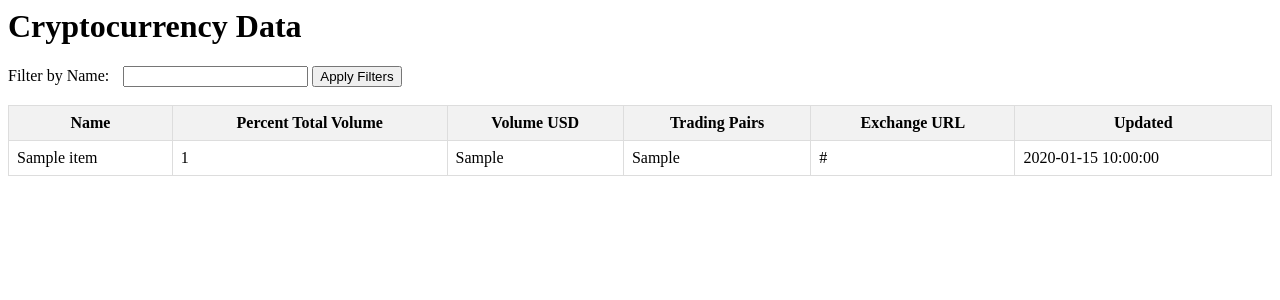
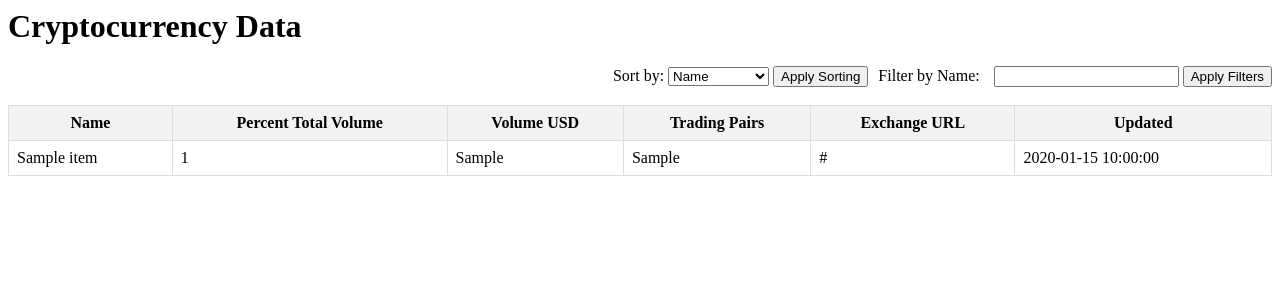
Before and after one commit to PBehari/ptc-cryptocurrency-app, a Flask app: template app/templates/index.html in a window 1280 px wide. Shown: the top 300 px of the page. Run offline with Flask 3, Linux system fonts and the light colour scheme; the template is opened without the code that fills it: most values are stand-ins (such as "Sample title", 1, 10 or a date in 2020).

Commit message:
Add sort and filters, convert timestamp to datetime

```diff
--- a/app/main.py
+++ b/app/main.py
@@ -8,7 +8,7 @@ from api import cryptocurrency, filter_cryptocurrency, sort_cryptocurrency
 app = Flask(__name__)
 
 # Route to render the data in HTML template
-@app.route('/home')
+@app.route('/')
 def index():
     # Get API data
     api_data = cryptocurrency.get_api_data()
--- a/app/templates/index.html
+++ b/app/templates/index.html
@@ -18,11 +18,6 @@
                 background-color: #f2f2f2;
             }
 
-            /* Add styles for filter options */
-            #filter-options {
-                margin-top: 20px;
-            }
-
             #filter-options label {
                 margin-right: 10px;
             }
@@ -34,12 +29,23 @@
 
             <h1>Cryptocurrency Data</h1>
 
-            <!-- Filter options -->
-            <div id="filter-options">
-
-                <label for="name-filter">Filter by Name:</label>
-                <input type="text" id="name-filter">
-                <button onclick="applyFilters()">Apply Filters</button>
+            <div style="display: flex; width: 100%; flex-direction: row-reverse;">
+                <!-- Filter options -->
+                <div id="filter-options" >
+                    <label for="filter-value">Filter by Name:</label>
+                    <input type="text" id="filter-value">
+                    <button onclick="applyFilters();">Apply Filters</button>
+                </div>
+                <!-- Sorting options -->
+                <div id="sorting-options" style="padding-right: 10px;">
+                    <label for="sort-by">Sort by:</label>
+                    <select name="sort-by" id="sort-by">
+                        <option value="name">Name</option>
+                        <option value="date_updated">Updated</option>
+                        <option value="trading_pairs">Trading Pairs</option>
+                    </select>
+                    <button onclick="applySorting();">Apply Sorting</button>
+                </div>
             </div>
             <br>
             <!-- Table to display  data -->
@@ -62,7 +68,7 @@
                         <td> {{item.volume_usd}} </td>
                         <td> {{item.trading_pairs}} </td>
                         <td> {{item.exchange_url}} </td>
-                        <td> {{item.updated}} </td>
+                        <td> {{item.date_updated}} </td>
                     </tr>
                     {% endfor %}
                 </tbody>
@@ -71,12 +77,56 @@
 
         </div>
         <script>
-           function applyFilters(){
-            const search_value = document.getElementById("name-filter").value;
+            // DOM fully loaded and parsed
+            document.addEventListener("DOMContentLoaded", (event) => {
+                // Get URL parameters from the URL
+                const queryString = window.location.search;
+                const urlParams = new URLSearchParams(queryString);
 
-              window.location.href = "/home?q=" + search_value;
-           }
+                const action = urlParams.get('action')
 
+                if (action) {
+                    if (action == 'filter') {
+                        // Get Filter params
+                        const filter_by = urlParams.get('filter_by');
+                        const filter_value = urlParams.get('filter_value');
+
+                        // Set the filter value
+                        document.getElementById("filter-value").value = filter_value;
+                    }
+                    if (action == 'sort') {
+                        // Get Sort params
+                        const sort_by = urlParams.get('sort_by');
+
+                        // Set the sort by value
+                        document.getElementById("sort-by").value = sort_by;
+                    }
+                }
+
+
+
+            });
+
+            function applyFilters(){
+                // Get filter value
+                const filter_value = document.getElementById("filter-value").value;
+
+                // Load href with given params
+                window.location.href = "/?action=filter&filter_by=name&filter_value=" + filter_value;
+            }
+
+            function applySorting(){
+                // Get Sort order from the URL param
+                const queryString = window.location.search;
+                const urlParams = new URLSearchParams(queryString);
+                const sort_order = urlParams.get('sort_order')
+
+                // Get sort by column from select box
+                const sort_by = document.getElementById("sort-by").value;
+
+                // Load href with given params
+                window.location.href = "/?action=sort&sort_by=" + sort_by + "&sort_order=" + (sort_order == 'asc' ? 'desc' : 'asc');
+            }
 
         </script>
     </body>
```
Also changed, not shown: app/api/cryptocurrency.py (+18 -1 lines).
